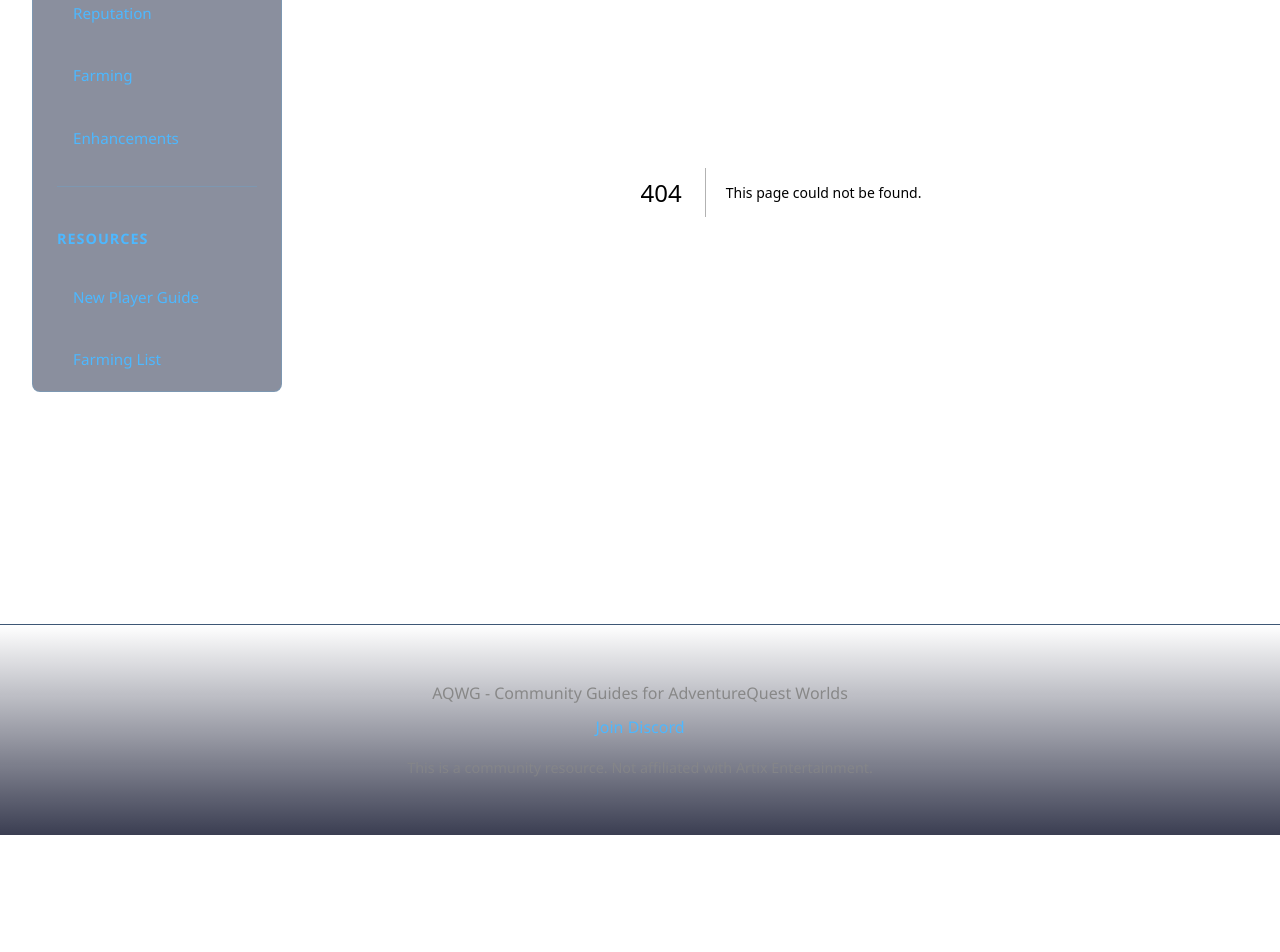
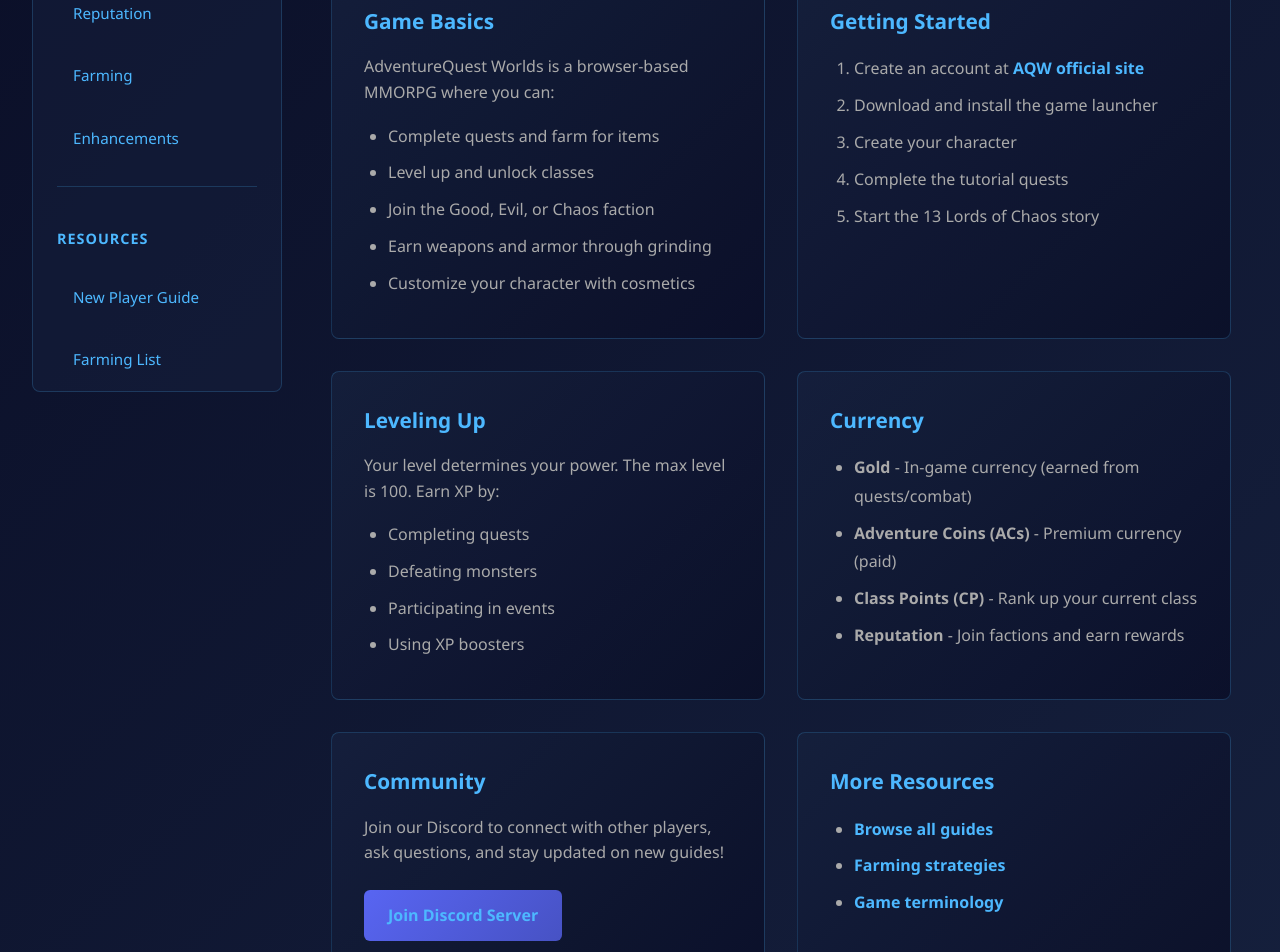
Before and after one commit to tadakuro/aqwg, a Next.js app: page /new-player in a window 1280 px wide. Before the commit this address had no page. Shown: the part 320-1272 px from the top of the page. Before the commit the page ends 1155 px from the top, so only its background shows below. Built offline with nearby package versions, Linux system fonts and the light colour scheme.

Commit message:
Create page.tsx

```diff
--- /dev/null
+++ b/app/new-player/page.tsx
@@ -0,0 +1,85 @@
+'use client';
+
+import styles from './page.module.css';
+
+export default function NewPlayerPage() {
+  return (
+    <div className={styles.page}>
+      <div className={styles.header}>
+        <h1>New Player Guide</h1>
+        <p>Everything you need to know to get started in AdventureQuest Worlds</p>
+      </div>
+
+      <section className={styles.content}>
+        <div className={styles.card}>
+          <h2>Game Basics</h2>
+          <p>
+            AdventureQuest Worlds is a browser-based MMORPG where you can:
+          </p>
+          <ul>
+            <li>Complete quests and farm for items</li>
+            <li>Level up and unlock classes</li>
+            <li>Join the Good, Evil, or Chaos faction</li>
+            <li>Earn weapons and armor through grinding</li>
+            <li>Customize your character with cosmetics</li>
+          </ul>
+        </div>
+
+        <div className={styles.card}>
+          <h2>Getting Started</h2>
+          <ol>
+            <li>Create an account at <a href="https://aqwwiki.wikidot.com/" target="_blank">AQW official site</a></li>
+            <li>Download and install the game launcher</li>
+            <li>Create your character</li>
+            <li>Complete the tutorial quests</li>
+            <li>Start the 13 Lords of Chaos story</li>
+          </ol>
+        </div>
+
+        <div className={styles.card}>
+          <h2>Leveling Up</h2>
+          <p>
+            Your level determines your power. The max level is 100.
+            Earn XP by:
+          </p>
+          <ul>
+            <li>Completing quests</li>
+            <li>Defeating monsters</li>
+            <li>Participating in events</li>
+            <li>Using XP boosters</li>
+          </ul>
+        </div>
+
+        <div className={styles.card}>
+          <h2>Currency</h2>
+          <ul>
+            <li><strong>Gold</strong> - In-game currency (earned from quests/combat)</li>
+            <li><strong>Adventure Coins (ACs)</strong> - Premium currency (paid)</li>
+            <li><strong>Class Points (CP)</strong> - Rank up your current class</li>
+            <li><strong>Reputation</strong> - Join factions and earn rewards</li>
+          </ul>
+        </div>
+
+        <div className={styles.card}>
+          <h2>Community</h2>
+          <p>
+            Join our Discord to connect with other players, ask questions,
+            and stay updated on new guides!
+          </p>
+          <a href="https://discord.gg/your-server" target="_blank" className={styles.discordBtn}>
+            Join Discord Server
+          </a>
+        </div>
+
+        <div className={styles.card}>
+          <h2>More Resources</h2>
+          <ul>
+            <li><a href="/guides">Browse all guides</a></li>
+            <li><a href="/farming-list">Farming strategies</a></li>
+            <li><a href="/acronyms">Game terminology</a></li>
+          </ul>
+        </div>
+      </section>
+    </div>
+  );
+}
```
